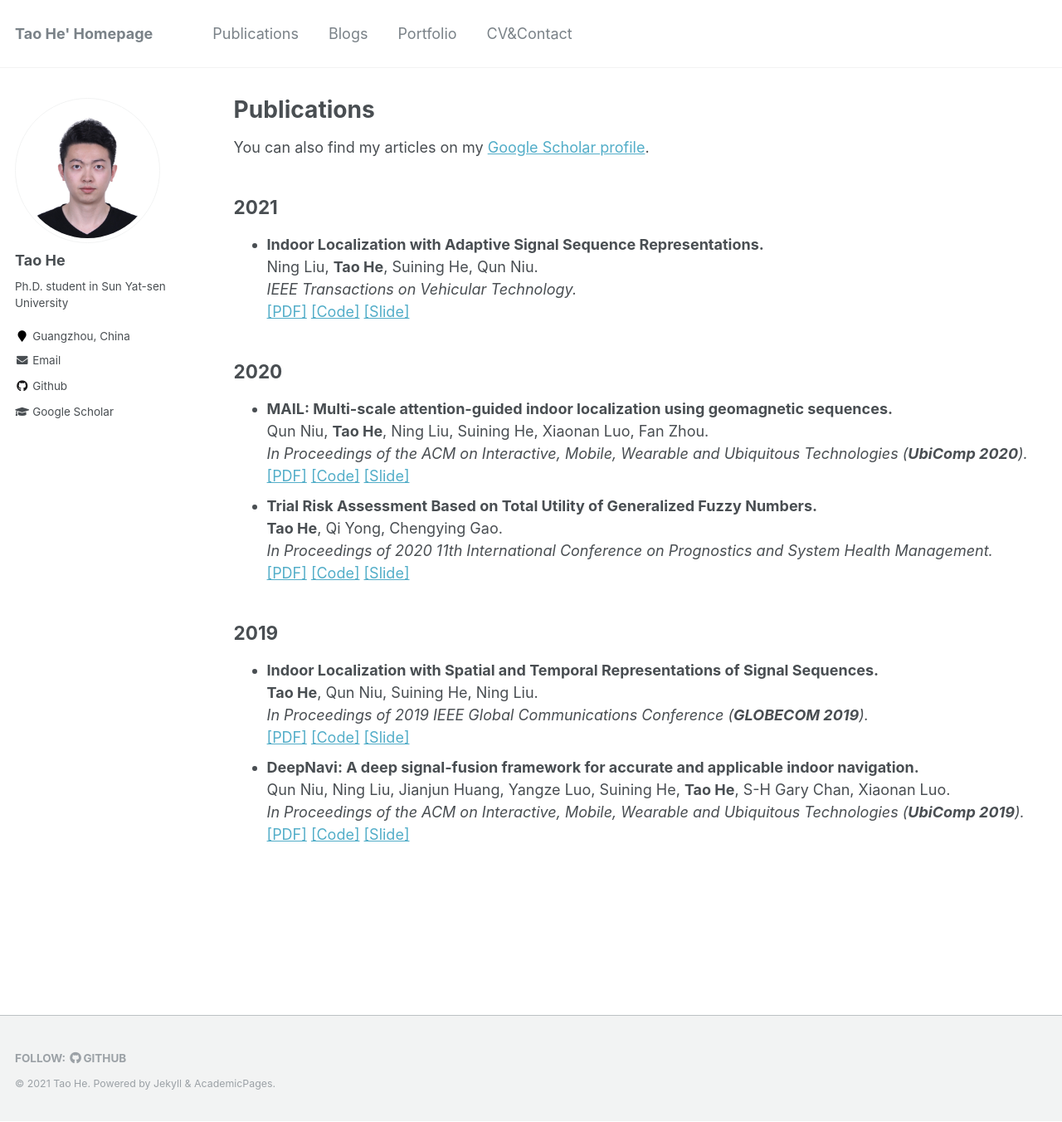
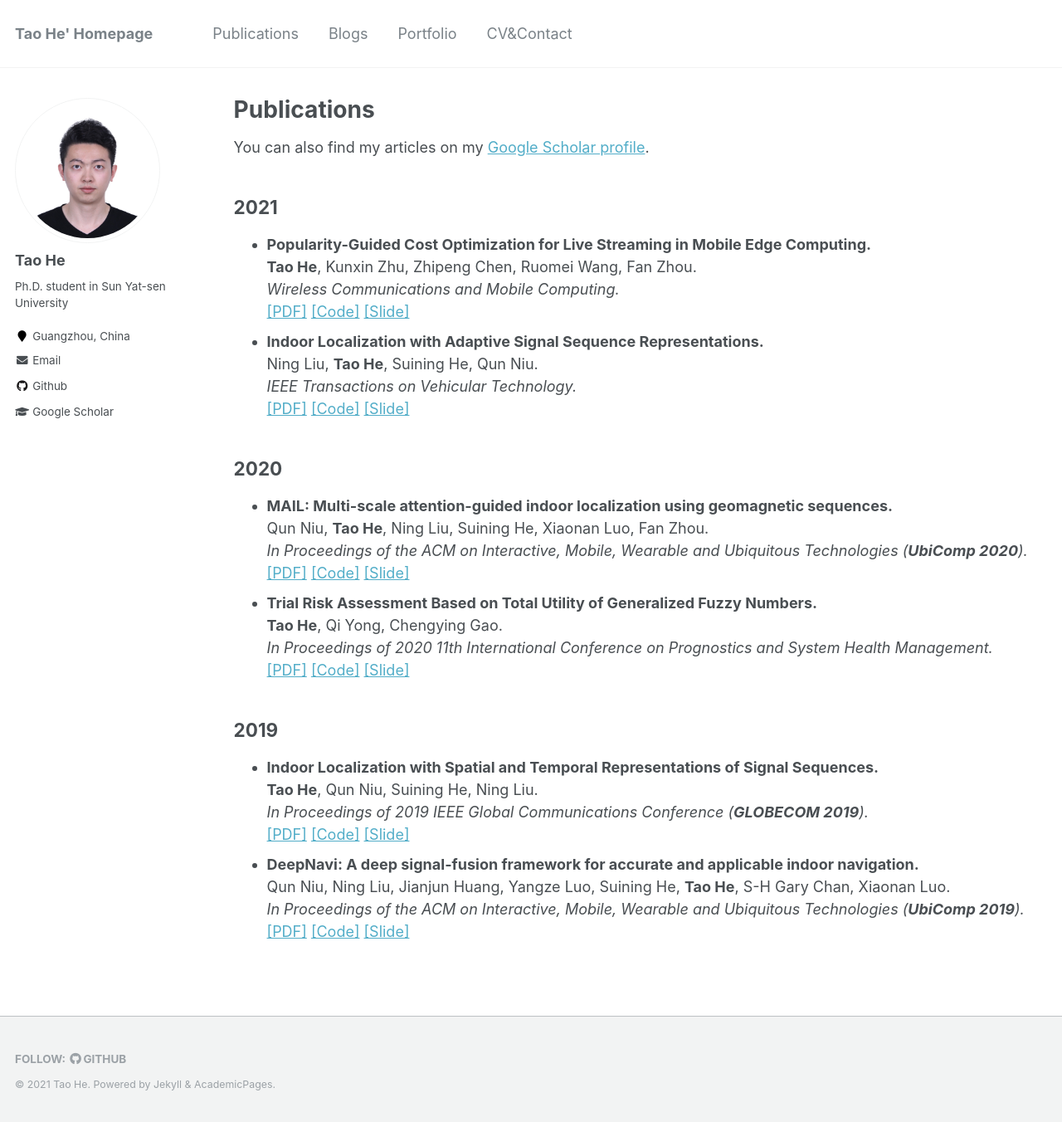
Before and after one commit to onewalnut/onewalnut.github.io, a Jekyll site: the page built from _pages/publications.md, in a window 1280 px wide and 1352 px high. Shown: the whole window at 83% size. Built offline with Jekyll 4.4.1, drawn with Linux system fonts in a browser that asks for light colours.

Commit message:
publication update

```diff
--- a/_pages/publications.md
+++ b/_pages/publications.md
@@ -9,6 +9,10 @@ You can also find my articles on my [Google Scholar profile](https://scholar.goo
 
 2021
 --------
+* **Popularity-Guided Cost Optimization for Live Streaming in Mobile Edge Computing.**
+  **Tao He**, Kunxin Zhu, Zhipeng Chen, Ruomei Wang, Fan Zhou.
+  *Wireless Communications and Mobile Computing.*
+  [[PDF]]()  [[Code]]()  [[Slide]]()
 * **Indoor Localization with Adaptive Signal Sequence Representations.**
   Ning Liu, **Tao He**, Suining He, Qun Niu.
   *IEEE Transactions on Vehicular Technology.*
```
Also changed, not shown: _pages/about.md (+1 -0 lines).
